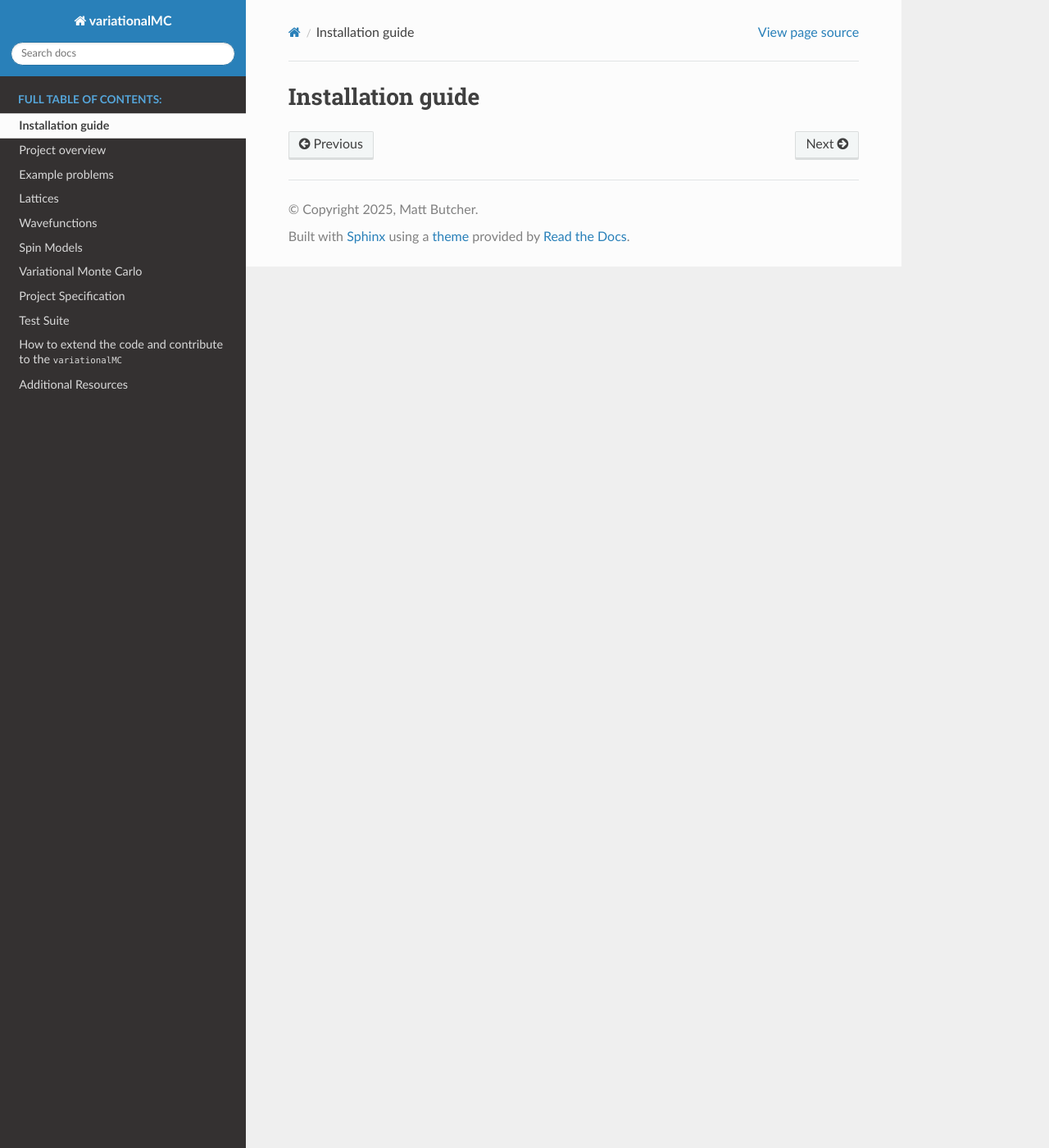
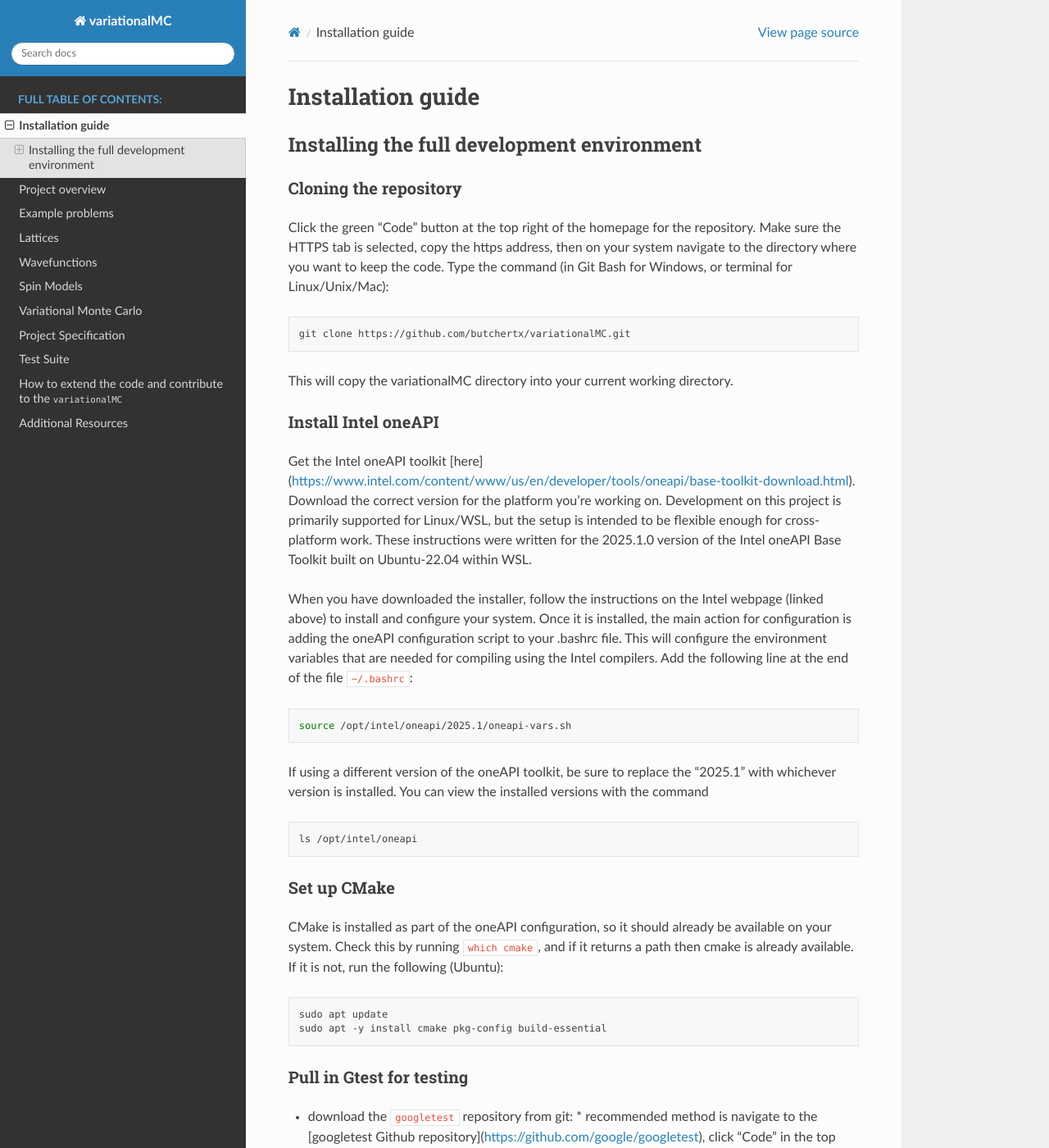
Before and after one commit to butchertx/variationalMC, a Sphinx documentation site: the page built from doc/source/installation/index.rst, in a window 1280 px wide and 1400 px high. Shown: the whole window at 82% size. Built offline with Sphinx 7.4.7 and the Read the Docs theme 3.1.0, drawn with Linux system fonts in a browser that asks for light colours; some of the changed text lies outside the part shown.

Commit message:
replace installation instructions MD

```diff
--- a/doc/source/installation/index.rst
+++ b/doc/source/installation/index.rst
@@ -2,3 +2,106 @@
 
 Installation guide
 ################################
+
+Installing the full development environment
+===========================================
+
+Cloning the repository
+-------------------------------------------
+
+Click the green "Code" button at the top right of the homepage for the repository.  Make sure the HTTPS tab is selected, copy the https address, then on your system navigate to the directory where you want to keep the code.  Type the command (in Git Bash for Windows, or terminal for Linux/Unix/Mac):
+
+.. code-block:: bash
+
+    git clone https://github.com/butchertx/variationalMC.git
+
+
+This will copy the variationalMC directory into your current working directory.
+
+Install Intel oneAPI
+-------------------------------------------
+
+Get the Intel oneAPI toolkit [here](https://www.intel.com/content/www/us/en/developer/tools/oneapi/base-toolkit-download.html). Download the correct version for the platform you're working on. Development on this project is primarily supported for Linux/WSL, but the setup is intended to be flexible enough for cross-platform work. These instructions were written for the 2025.1.0 version of the Intel oneAPI Base Toolkit built on Ubuntu-22.04 within WSL.
+
+When you have downloaded the installer, follow the instructions on the Intel webpage (linked above) to install and configure your system. Once it is installed, the main action for configuration is adding the oneAPI configuration script to your .bashrc file. This will configure the environment variables that are needed for compiling using the Intel compilers. Add the following line at the end of the file ``~/.bashrc``:
+
+.. code-block:: bash
+
+    source /opt/intel/oneapi/2025.1/oneapi-vars.sh
+
+If using a different version of the oneAPI toolkit, be sure to replace the "2025.1" with whichever version is installed. You can view the installed versions with the command
+
+.. code-block:: bash
+
+    ls /opt/intel/oneapi
+
+Set up CMake
+-------------------------------------------
+
+CMake is installed as part of the oneAPI configuration, so it should already be available on your system. Check this by running ``which cmake``, and if it returns a path then cmake is already available. If it is not, run the following (Ubuntu):
+
+.. code-block:: bash
+
+    sudo apt update
+    sudo apt -y install cmake pkg-config build-essential
+
+Pull in Gtest for testing
+-------------------------------------------
+
+* download the ``googletest`` repository from git:
+  * recommended method is navigate to the [googletest Github repository](https://github.com/google/googletest), click "Code" in the top right, and choose "Download Zip"
+* On WSL:Ubuntu, I run the following commands to pull in the .zip from the default download location and unzip it:
+
+.. code-block:: bash
+
+    cd ~/projects/variationalMC
+    mkdir -p thirdparty
+    cd thirdparty
+    cp /mnt/c/Users/Matthew/Downloads/googletest-main.zip .
+    unzip googletest-main.zip -d .
+
+* The result should be the following directory structure: ``thirdparty/googletest-main/...``, where ``...`` are the files in the root directory of the ``googletest`` repository.
+
+Optional: Set up VS Code as your IDE
+-------------------------------------------
+
+This is the recommended IDE setup because it comes with extension support for CMake, testing, and C++ language features. It also has a RemoteSSH extension that will allow you to work through the same interface on a remote host (compute cluster). With the ``variationalMC`` directory open in VS Code, do the following:
+
+Install the following extensions:
+
+* C/C++
+* CMake Tools
+
+Configuration
++++++++++++++++++++++++++++++++++++++++++++
+
+#. Configure the CMake extension settings. You can get the ``cmake`` path by typing ``which cmake`` in the terminal. If ``.vscode/settings.json`` does not exist, create it and populate it with the following:
+
+    .. code-block:: json
+
+        {
+            "cmake.cmakePath": "/usr/bin/cmake",
+            "cmake.configureOnOpen": true,
+            "cmake.buildDirectory": "${workspaceFolder}/build",
+            "cmake.debugConfig": {
+                "MIMode": "gdb",
+                "miDebuggerPath": " /opt/intel/oneapi/debugger/2025.1/bin/gdb-oneapi"
+            }
+        }
+
+    If the ``settings.json`` file already exists, just add the above options alongside any other options already in there.
+
+#. Press Ctrl+Shift+P and Select "Edit User-Local CMake kits" (start typing it and VSCode will search for it). Add the following configuration to the resulting .json file:
+
+    .. code-block:: json
+
+        {
+            "name": "Intel oneAPI",
+            "compilers": {
+                "C": "/opt/intel/oneapi/compiler/2025.1/bin/icx",
+                "CXX": "/opt/intel/oneapi/compiler/2025.1/bin/icpx"
+            },
+            "isTrusted": true
+        }
+
+    Optional: delete the default configuration(s) that was already in this file.
```
Also changed, not shown: README.md (+5 -1 lines), doc/developer_docs/InstallationInstructions.md (deleted, +0 -100 lines).
